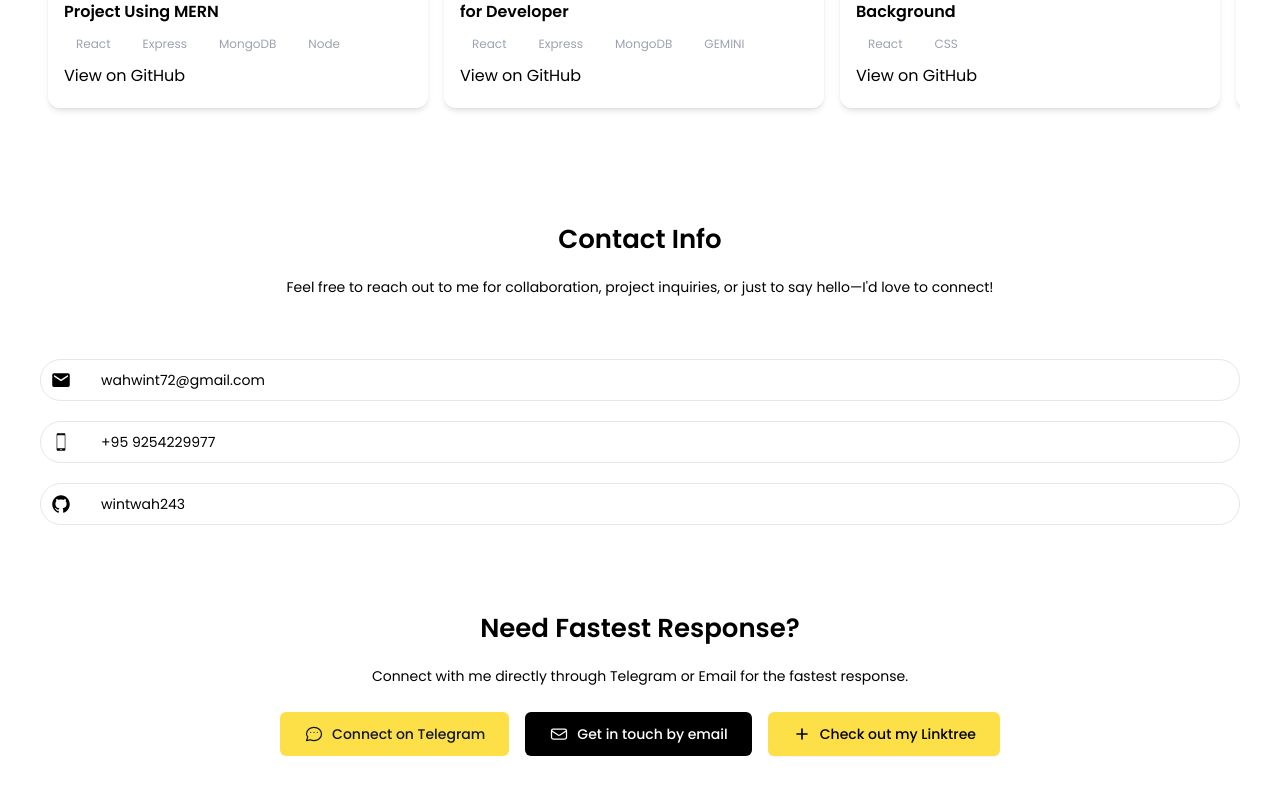
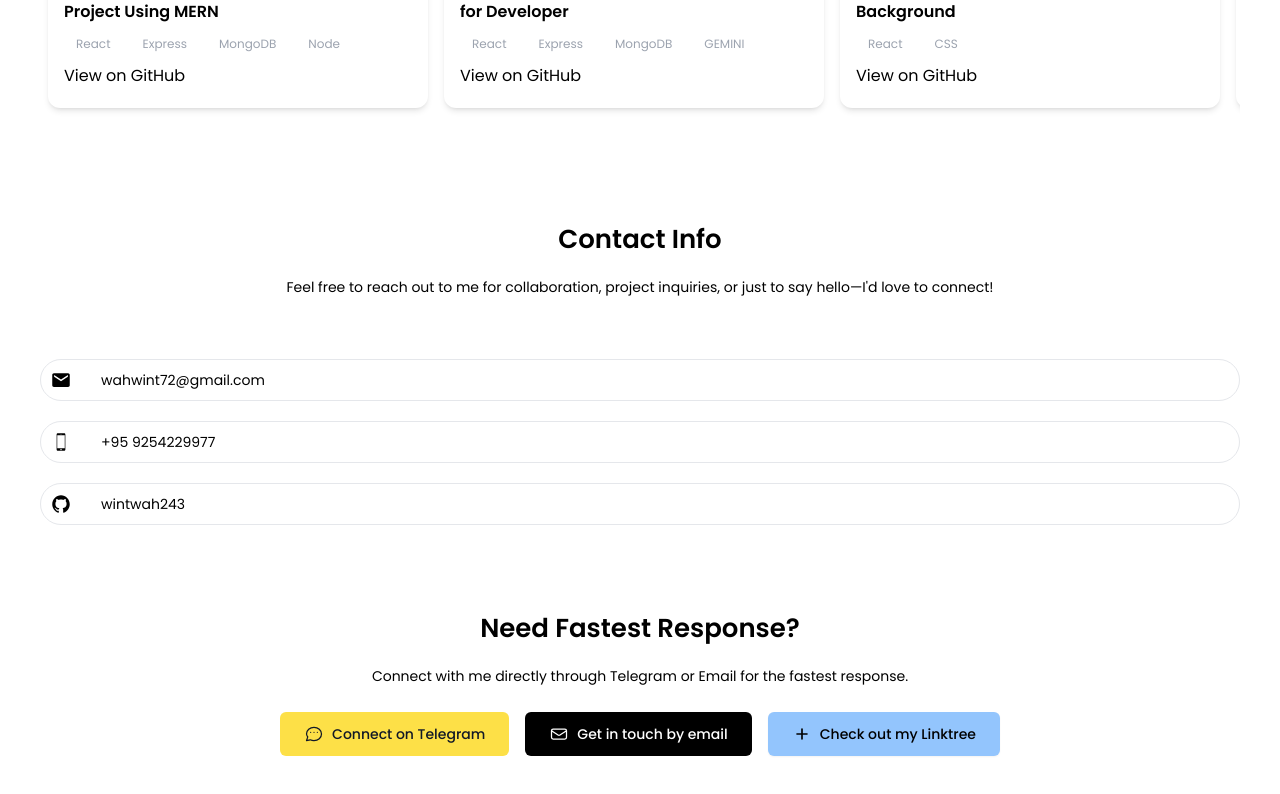
Before and after one commit to wintwah243/shiportfolio-v2.0, a React (Vite) app in the folder shiportfolio-version2.0/: page / in a window 1280 px wide. Shown: the part 3833-4627 px from the top of the page. Built offline with nearby package versions, Linux system fonts and the light colour scheme.

Commit message:
change btn color

```diff
--- a/shiportfolio-version2.0/src/sections/Contact.jsx
+++ b/shiportfolio-version2.0/src/sections/Contact.jsx
@@ -114,7 +114,7 @@ const Contact = () => {
               href="https://linktr.ee/shishii24"
               target="_blank"
               rel="noopener noreferrer"
-              className="flex items-center justify-center gap-2 px-6 py-3 bg-yellow-300 text-black rounded-md text-sm font-medium shadow-sm transition"
+              className="flex items-center justify-center gap-2 px-6 py-3 bg-blue-300 text-black rounded-md text-sm font-medium shadow-sm transition"
             >
           <svg
                 xmlns="http://www.w3.org/2000/svg"
```
